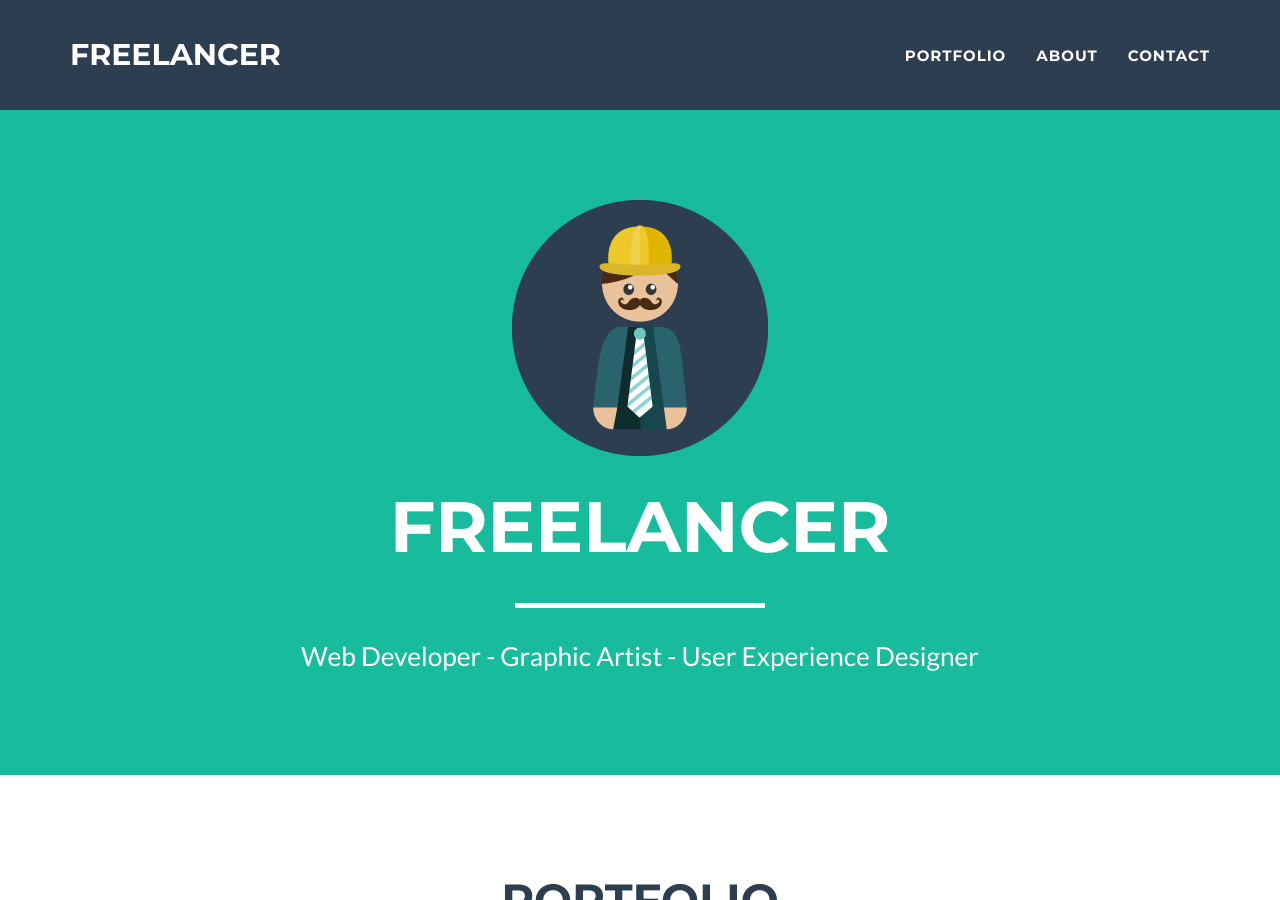
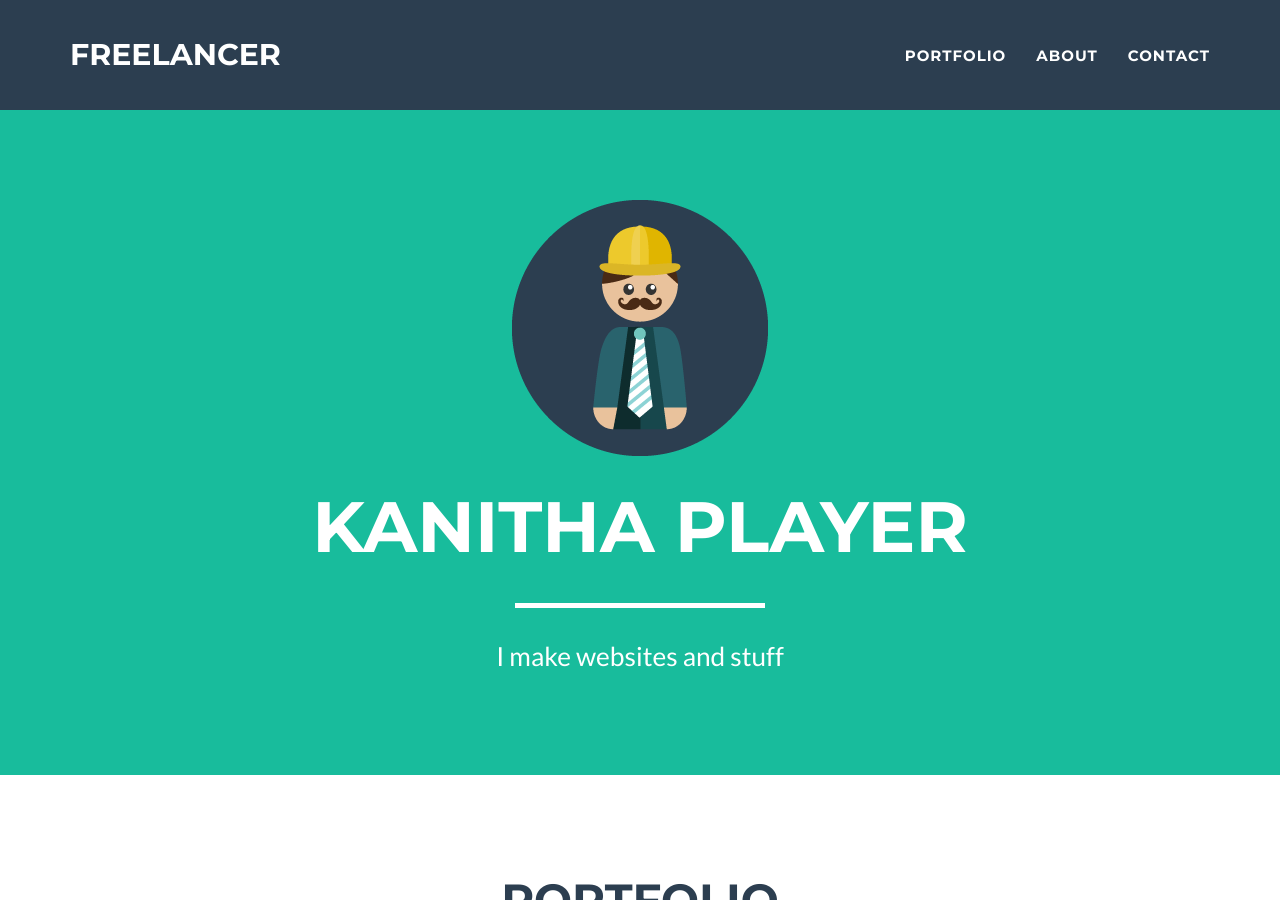
Before and after one commit to KanithaPlayer/kanithaplayer.github.io, a Jekyll site: the page built from index.html, in a window 1280 px wide and 900 px high. Built offline with Jekyll 4.4.1, drawn with Linux system fonts in a browser that asks for light colours.

Commit message:
edits to html

```diff
--- a/_includes/header.html
+++ b/_includes/header.html
@@ -5,9 +5,9 @@
                 <div class="col-lg-12">
                     <img class="img-responsive" src="img/profile.png" alt="">
                     <div class="intro-text">
-                        <span class="name">{{ site.title }}</span>
+                        <span class="name">Kanitha Player</span>
                         <hr class="star-light">
-                        <span class="skills">{{ site.skills }}</span>
+                        <span class="skills">I make websites and stuff</span>
                     </div>
                 </div>
             </div>
```
